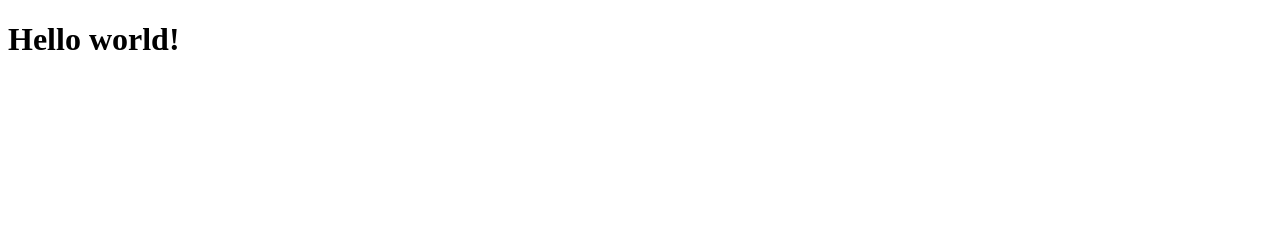
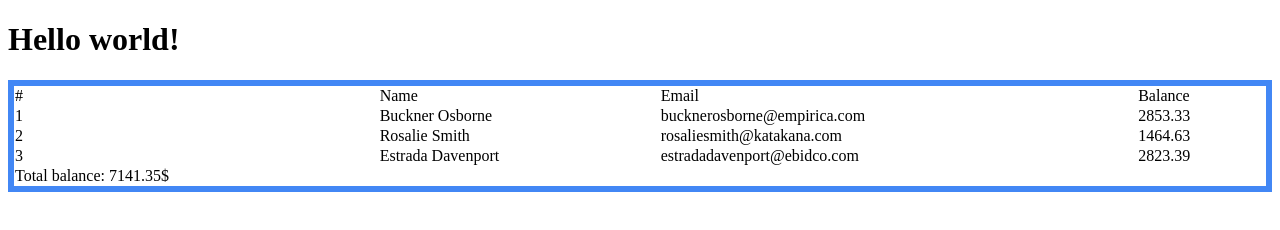
Before and after one commit to dmgame/js-tasks, a website: page src/index.html in a window 1280 px wide. Drawn offline with Linux system fonts and the light colour scheme.

Commit message:
table.js refactoring, fix lint errors

```diff
--- a/src/index.html
+++ b/src/index.html
@@ -8,6 +8,7 @@
 </head>
 <body>
   <h1>Hello world!</h1>
-  <script src="example.js"></script>
+  <div class="wrapper"></div>
+  <script src="table.js"></script>
 </body>
 </html>
--- a/src/table.js
+++ b/src/table.js
@@ -1,140 +1,108 @@
 const users = [
   {
-    "_id": "5d220b10e8265cc978e2586b",
-    "isActive": true,
-    "balance": 2853.33,
-    "age": 20,
-    "name": "Buckner Osborne",
-    "gender": "male",
-    "company": "EMPIRICA",
-    "email": "bucknerosborne@empirica.com",
-    "phone": "+1 (850) 411-2997",
-    "registered": "2018-08-13T04:28:45 -03:00",
-    "nestedField": { total: 300 }
+    _id: '5d220b10e8265cc978e2586b',
+    isActive: true,
+    balance: 2853.33,
+    age: 20,
+    name: 'Buckner Osborne',
+    gender: 'male',
+    company: 'EMPIRICA',
+    email: 'bucknerosborne@empirica.com',
+    phone: '+1 (850) 411-2997',
+    registered: '2018-08-13T04:28:45 -03:00',
+    nestedField: { total: 300 }
   },
   {
-    "_id": "5d220b10144ef972f6c2b332",
-    "isActive": true,
-    "balance": 1464.63,
-    "age": 38,
-    "name": "Rosalie Smith",
-    "gender": "female",
-    "company": "KATAKANA",
-    "email": "rosaliesmith@katakana.com",
-    "phone": "+1 (943) 463-2496",
-    "registered": "2016-12-09T05:15:34 -02:00",
-    "nestedField": { total: 400 }
+    _id: '5d220b10144ef972f6c2b332',
+    isActive: true,
+    balance: 1464.63,
+    age: 38,
+    name: 'Rosalie Smith',
+    gender: 'female',
+    company: 'KATAKANA',
+    email: 'rosaliesmith@katakana.com',
+    phone: '+1 (943) 463-2496',
+    registered: '2016-12-09T05:15:34 -02:00',
+    nestedField: { total: 400 }
   },
-   {
-    "_id": "5d220b1083a0494655cdecf6",
-    "isActive": false,
-    "balance": 2823.39,
-    "age": 40,
-    "name": "Estrada Davenport",
-    "gender": "male",
-    "company": "EBIDCO",
-    "email": "estradadavenport@ebidco.com",
-    "phone": "+1 (890) 461-2088",
-    "registered": "2016-03-04T03:36:38 -02:00",
-    "nestedField": { total: 200 }
+  {
+    _id: '5d220b1083a0494655cdecf6',
+    isActive: false,
+    balance: 2823.39,
+    age: 40,
+    name: 'Estrada Davenport',
+    gender: 'male',
+    company: 'EBIDCO',
+    email: 'estradadavenport@ebidco.com',
+    phone: '+1 (890) 461-2088',
+    registered: '2016-03-04T03:36:38 -02:00',
+    nestedField: { total: 200 }
   }
-  ];
+]
 
-const wrapperBox = document.querySelector('.wrapper');
-  const objectOfUser = users.reduce((acc, user) => {
-    acc[user._id] =  user;
-    return acc;
+const wrapperBox = document.querySelector('.wrapper')
+const objectOfUser = users.reduce((acc, user) => {
+  acc[user._id] = user
+  return acc
 }, {})
 
-function fillTable(users){
-  if(!users){
-    console.error('The list of users is empty');
-    return;
+function fillTable (users) {
+  if (!users) {
+    console.error('The list of users is empty')
+    return
   }
 
-  const fragment = document.createDocumentFragment();
-  const table = document.createElement('table');
-  table.classList.add('balance-table');
-  table.style.width= '100%';
-  table.style.borderCollapse ='collapse';
-  table.style.border = `6px solid #4287f5`
+  const fragment = document.createDocumentFragment()
+  const table = document.createElement('table')
+  table.classList.add('balance-table')
+  table.style.width = '100%'
+  table.style.borderCollapse = 'collapse'
+  table.style.border = '6px solid #4287f5'
 
-  let trHeaderInform = createTableHeader();
+  const tBody = document.createElement('tbody')
+
+  const trHeaderInform = createTableHeader([{ content: '#', className: 'th-index' }, { content: 'Name' }, { content: 'Email' }, { content: 'Balance' }])
   table.appendChild(trHeaderInform)
 
   Object.values(users).forEach((user, index) => {
-    user.index = index + 1;
-    const row = createTableRows(user.index, user);
-    table.appendChild(row)
+    const row = createTableRow([{ content: index + 1 }, { content: user.name, className: 'td-user-name' }, { content: user.email }, { content: user.balance }])
+    tBody.appendChild(row)
   })
 
-  let balanceRow = calculateBalance();
-  table.appendChild(balanceRow)
-  fragment.appendChild(table);
-  wrapperBox.appendChild(fragment);
+  const balance = Object.values(users).reduce((acc, user) => {
+    return acc + user.balance
+  }, 0)
+
+  const balanceRow = createTableRow([{ content: `Total balance: ${balance}$`, className: 'balance-cell-for-all-users' }])
+  tBody.appendChild(balanceRow)
+
+  table.appendChild(tBody)
+  fragment.appendChild(table)
+  wrapperBox.appendChild(fragment)
 }
 
-fillTable(objectOfUser);
+fillTable(objectOfUser)
 
-function createTableHeader(){
-  const tr = document.createElement('tr');
-  tr.classList.add('balance-header-row');
-  const tdNumberTitle = document.createElement('td');
-  tdNumberTitle.classList.add('balance-cell-for-number-title')
-  tdNumberTitle.textContent = '#';
-  const tdNamerTitle = document.createElement('td');
-  tdNamerTitle.classList.add('balance-cell-for-name-title')
-  tdNamerTitle.textContent = 'Name';
-  const tdEmailTitle = document.createElement('td');
-  tdEmailTitle.classList.add('balance-cell-for-email-title')
-  tdEmailTitle.textContent = 'Email';
-  const tdBalanceTitle = document.createElement('td');
-  tdBalanceTitle.classList.add('balance-cell-for-balance-title')
-  tdBalanceTitle.textContent = 'Balance';
-  tr.appendChild( tdNumberTitle);
-  tr.appendChild(tdNamerTitle);
-  tr.appendChild(tdEmailTitle);
-  tr.appendChild(tdBalanceTitle)
-  tr.style.border = `6px solid #4287f5`
-  return tr;
+function createTableHeader (content) {
+  const tHead = document.createElement('thead')
+  const tr = createTableRow(content)
+  tHead.appendChild(tr)
+
+  return tHead
 }
 
-function createTableRows(number, {name, email, balance} = {}){
-  const tr = document.createElement('tr');
-  tr.classList.add('balance-information-row');
-  const tdNumber = document.createElement('td');
-  tdNumber.classList.add('balance-cell-for-number')
-  tdNumber.textContent = number;
-  const tdName = document.createElement('td');
-  tdName.classList.add('balance-cell-for-name')
-  tdName.textContent = name;
-  const tdEmail = document.createElement('td');
-  tdEmail.classList.add('balance-cell-for-email')
-  tdEmail.textContent = email;
-  const tdBalance = document.createElement('td');
-  tdBalance.classList.add('balance-cell-for-balance')
-  tdBalance.textContent = balance;
-  tr.appendChild(tdNumber);
-  tr.appendChild(tdName)
-  tr.appendChild(tdEmail)
-  tr.appendChild(tdBalance);
-  return tr;
-}
+function createTableRow (content) {
+  const tr = document.createElement('tr')
 
-function calculateBalance(){
-  const tr = document.createElement('tr');
-  const tdAmount = document.createElement('td');
-  let res = 0;
-
-  Object.values(users).forEach(user => {
-    res +=user.balance
+  content.forEach(item => {
+    const td = document.createElement('td')
+    td.textContent = item.content
+    td.classList.add('td-default')
+    if (item.className) {
+      td.classList.add(item.className)
+    }
+    tr.appendChild(td)
   })
 
-  tr.classList.add('all-balance-information-row');
-  tdAmount .classList.add('balance-cell-for-all-users')
-  tdAmount.textContent = `Total balance: ${res}$`;
-  tdAmount.style.textAlign = 'left';
-  // tdAmount.style.paddingRight = '0px 0px -400px 0px';
-  tr.appendChild( tdAmount);
-  return tr;
+  return tr
 }
```
